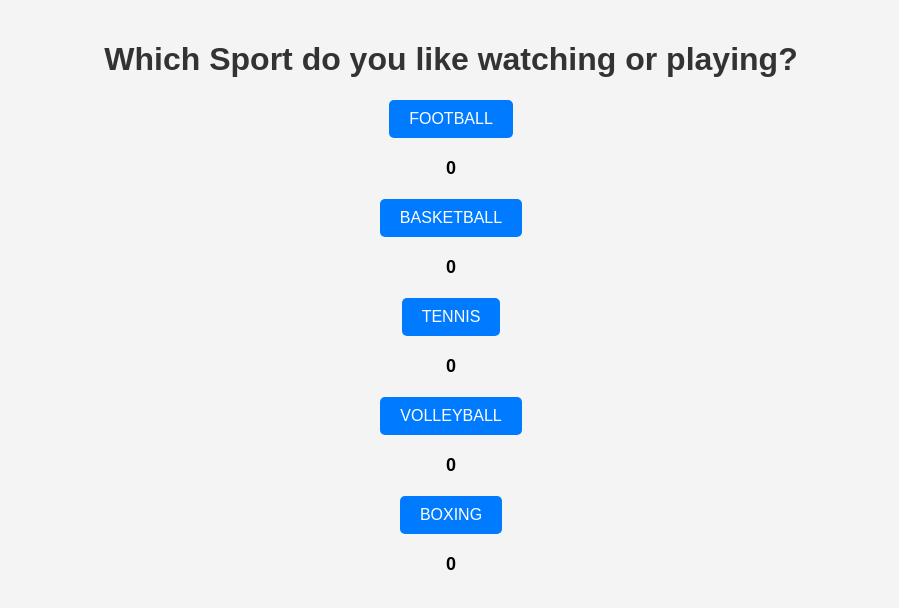
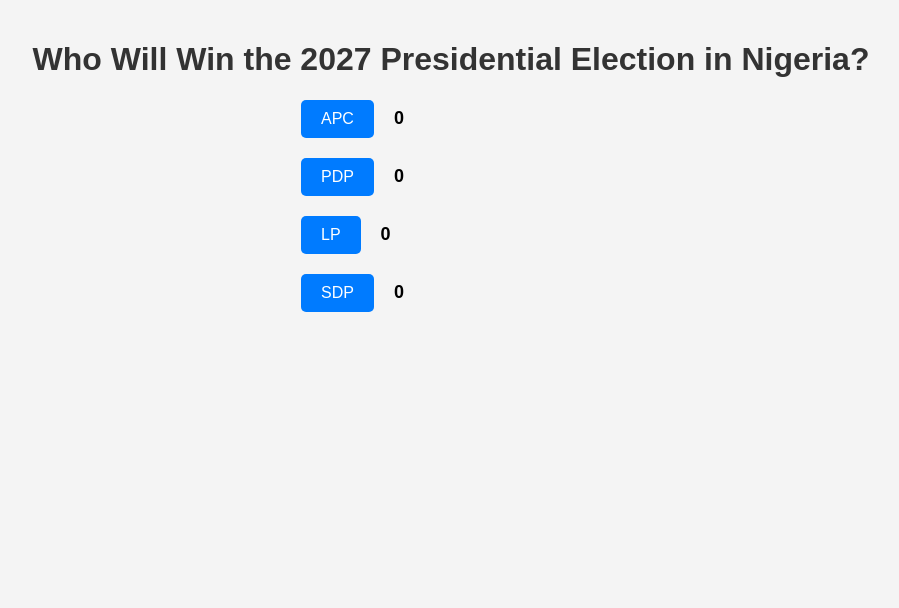
Before and after one commit to Styphen112/Stephen, a plain HTML site: page index.html in a window 1280 px wide. Shown: the whole page, without its empty margins (189-1088 px from the left). Drawn offline with Linux system fonts and the light colour scheme.

Commit message:
Add files via upload
Files

```diff
--- a/index.html
+++ b/index.html
@@ -3,7 +3,7 @@
 <head>
     <meta charset="UTF-8">
     <meta name="viewport" content="width=device-width, initial-scale=1.0">
-    <title>Sports Poll</title>
+    <title>2027 Nigeria Presidential Election Poll</title>
     <style>
         body {
             font-family: Arial, sans-serif;
@@ -65,44 +65,37 @@
     </style>
 </head>
 <body>
-    <h1>Which Sport do you like watching or playing?</h1>
+    <h1>Who Will Win the 2027 Presidential Election in Nigeria?</h1>
     <div class="poll-container">
-        <div class="Sports" id="FootBall">
-            <button onclick="vote('FOOTBALL')" id="FootBall-btn">FOOTBALL</button>
+        <div class="party" id="apc">
+            <button onclick="vote('APC')" id="apc-btn">APC</button>
             <div class="bar"></div>
             <span class="count">0</span>
         </div>
-        <div class="Sports" id="BasketBall">
-            <button onclick="vote('BASKETBALL')" id="BasketBall-btn">BASKETBALL</button>
+        <div class="party" id="pdp">
+            <button onclick="vote('PDP')" id="pdp-btn">PDP</button>
             <div class="bar"></div>
             <span class="count">0</span>
         </div>
-        <div class="Sports" id="Tennis">
-            <button onclick="vote('TENNIS')" id="Tennis-btn">TENNIS</button>
+        <div class="party" id="lp">
+            <button onclick="vote('LP')" id="lp-btn">LP</button>
             <div class="bar"></div>
             <span class="count">0</span>
         </div>
-        <div class="Sports" id="VolleyBall">
-            <button onclick="vote('VOLLEYBALL')" id="VolleyBall-btn">VOLLEYBALL</button>
+        <div class="party" id="sdp">
+            <button onclick="vote('SDP')" id="sdp-btn">SDP</button>
             <div class="bar"></div>
             <span class="count">0</span>
-		</div>
-        <div class="Sports" id="Boxing">
-            <button onclick="vote('BOXING')" id="Boxing-btn">BOXING</button>
-            <div class="bar"></div>
-            <span class="count">0</span>
-
         </div>
     </div>
 
     <script>
         // Initialize vote counts
-        let Sports = {
-            FOOTBALL: 0,
-            BASKETBALL: 0,
-            TENNIS: 0,
-            VOLLEYBALL: 0,
-			BOXING: 0
+        let votes = {
+            APC: 0,
+            PDP: 0,
+            LP: 0,
+            SDP: 0
         };
 
         // Check if the user has already voted
@@ -110,32 +103,30 @@
 
         // Disable buttons if the user has already voted
         if (hasVoted) {
-            document.getElementById('FootBall-btn').disabled = true;
-            document.getElementById('BasketBall-btn').disabled = true;
-            document.getElementById('Tennis-btn').disabled = true;
-            document.getElementById('VolleyBall-btn').disabled = true;
-			document.getElementById('Boxing-btn').disabled = true;
+            document.getElementById('apc-btn').disabled = true;
+            document.getElementById('pdp-btn').disabled = true;
+            document.getElementById('lp-btn').disabled = true;
+            document.getElementById('sdp-btn').disabled = true;
         }
 
         // Function to handle voting
-        function vote(Sports) {
+        function vote(party) {
             if (localStorage.getItem('hasVoted')) {
                 alert('You have already voted!');
                 return;
             }
 
             // Increment the vote count for the selected party
-            votes[Sports]++;
+            votes[party]++;
 
             // Mark the user as having voted
             localStorage.setItem('hasVoted', true);
 
             // Disable all buttons after voting
-            document.getElementById('FootBall-btn').disabled = true;
-            document.getElementById('BasketBall-btn').disabled = true;
-            document.getElementById('Tennis-btn').disabled = true;
-            document.getElementById('VolleyBall-btn').disabled = true;
-			document.getElementById('Boxing-btn').disabled = true;
+            document.getElementById('apc-btn').disabled = true;
+            document.getElementById('pdp-btn').disabled = true;
+            document.getElementById('lp-btn').disabled = true;
+            document.getElementById('sdp-btn').disabled = true;
 
             // Update the poll display
             updatePoll();
@@ -144,20 +135,20 @@
         // Function to update the poll display
         function updatePoll() {
             // Get the total votes to calculate percentages
-            const totalVotes = votes.FOOTBALL + votes.BASKETBALL + votes.TENNIS + votes.VOLLEYBALL + votes.BOXING;
+            const totalVotes = votes.APC + votes.PDP + votes.LP + votes.SDP;
 
             // Loop through each party and update the bar and count
-            for (const Sports in votes) {
-                const SportsElement = document.getElementById(Sports.toLowerCase());
-                const bar = SportsElement.querySelector('.bar');
-                const count = SportsElement.querySelector('.count');
+            for (const party in votes) {
+                const partyElement = document.getElementById(party.toLowerCase());
+                const bar = partyElement.querySelector('.bar');
+                const count = partyElement.querySelector('.count');
 
                 // Calculate the percentage of votes
-                const percentage = totalVotes === 0 ? 0 : (votes[Sports] / totalVotes) * 100;
+                const percentage = totalVotes === 0 ? 0 : (votes[party] / totalVotes) * 100;
 
                 // Update the bar width and count text
                 bar.style.width = `${percentage}%`;
-                count.textContent = votes[Sports];
+                count.textContent = votes[party];
             }
         }
 
```
